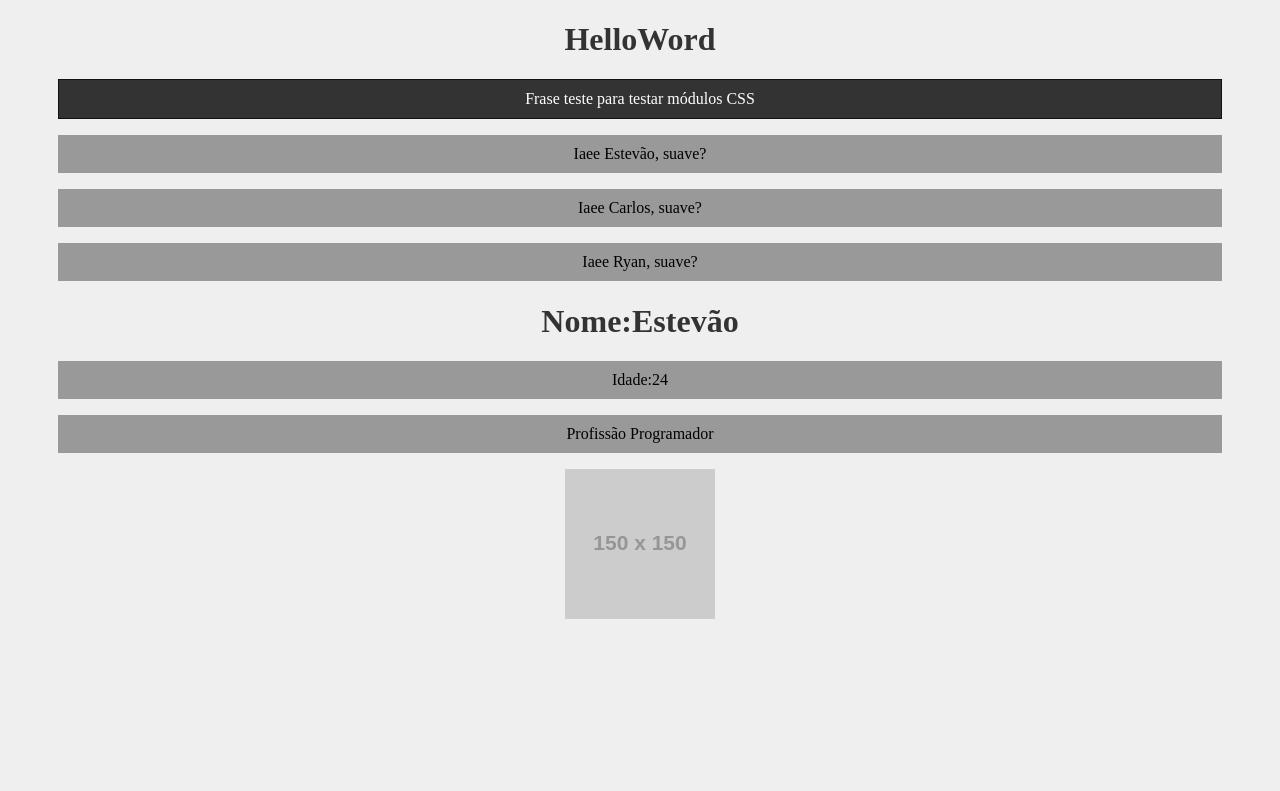
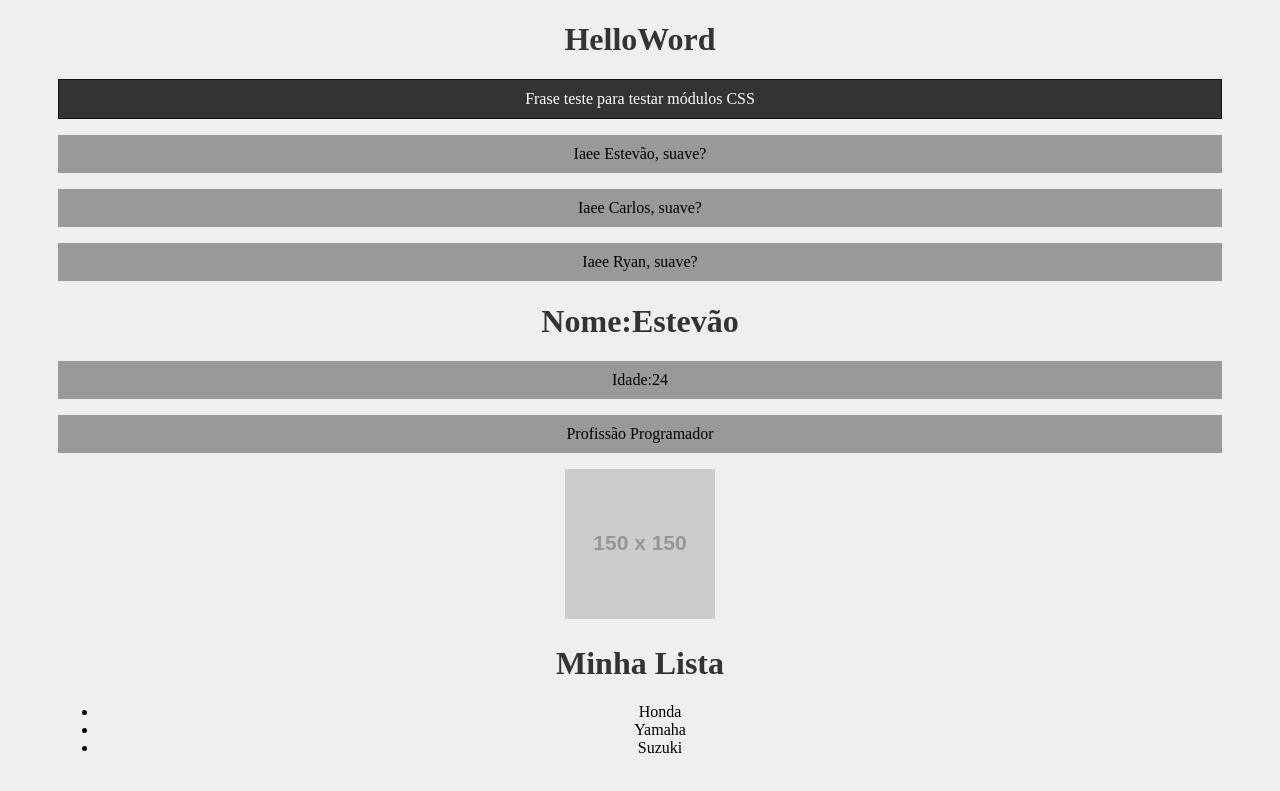
Before and after one commit to estevaosilva7/Learning-ReactJS-2023, a React (Create React App) app in the folder meu-projeto/: page / in a window 1280 px wide. Shown: the part 277-1068 px from the top of the page. Before the commit the page ends 958 px from the top, so only its background shows below. Built offline with nearby package versions, Linux system fonts and the light colour scheme.

Commit message:
Utilizando React fragments

```diff
--- a/meu-projeto/src/App.js
+++ b/meu-projeto/src/App.js
@@ -3,6 +3,7 @@
 import SayMyName from './components/SayMyName';
 import Pessoa from './components/Pessoa';
 import Frase from './components/Frase';
+import List from './components/List';
 
 function App() {
 
@@ -24,6 +25,8 @@
       profissao = "Programador"
       imagem ="https://via.placeholder.com/150"
       />
+
+      <List/>
     </div>
   );
 }
--- /dev/null
+++ b/meu-projeto/src/components/Item.js
@@ -0,0 +1,12 @@
+function Item(props) {
+    return (
+        <>
+        <li> {props.marca} </li>
+
+        </>
+
+    )
+
+}
+
+export default Item
--- /dev/null
+++ b/meu-projeto/src/components/List.js
@@ -0,0 +1,16 @@
+import Item from "./Item"
+
+function List() {
+    return(
+        <>
+        <h1> Minha Lista</h1>
+        <ul>
+            <Item marca="Honda"/>
+            <Item marca="Yamaha"/>
+            <Item marca="Suzuki"/>
+        </ul>
+        </>
+    )
+}
+
+export default List
--- a/meu-projeto/src/index.css
+++ b/meu-projeto/src/index.css
@@ -1,5 +1,6 @@
 body {
   padding: 50px;
+  padding-bottom: 500px;
   background-color: #efefef;
 }
 
```
